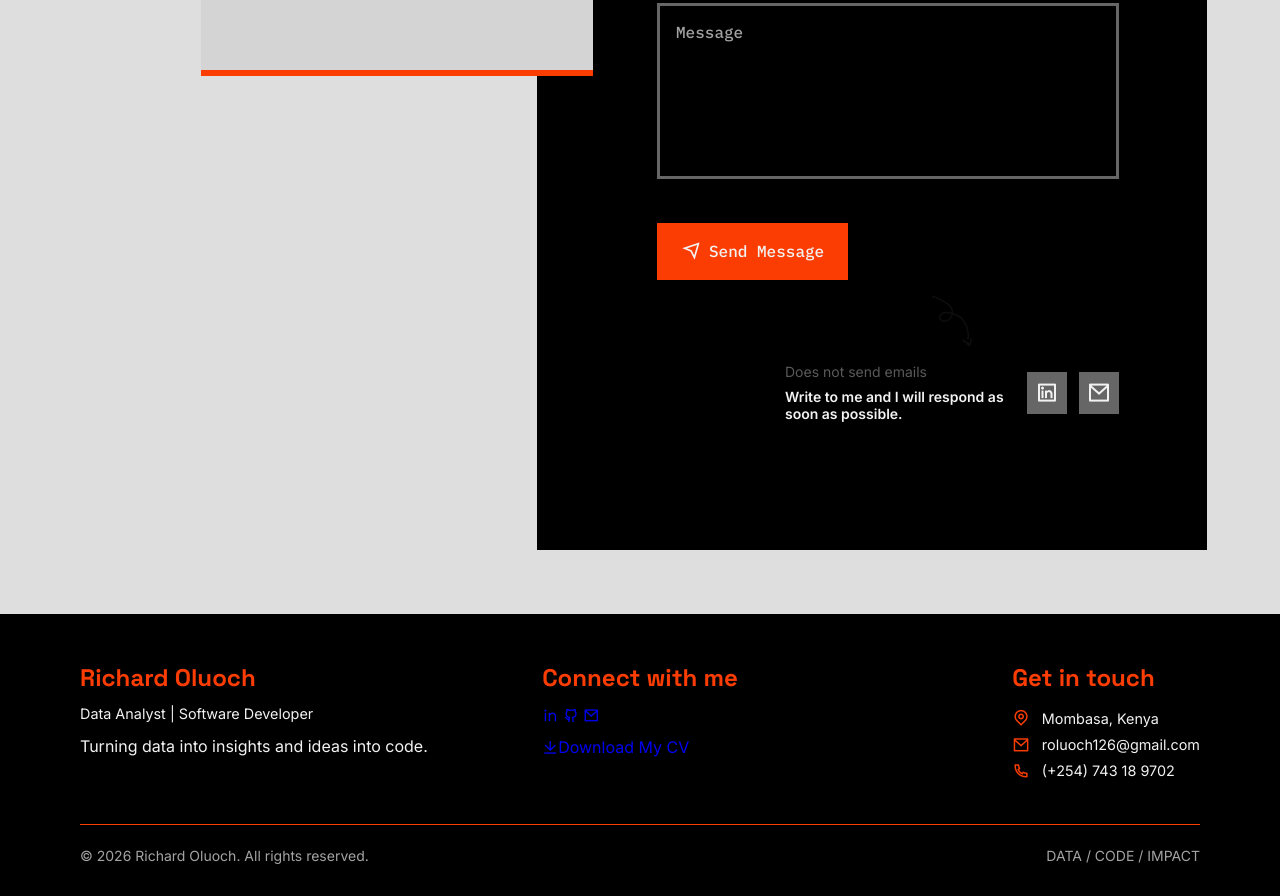
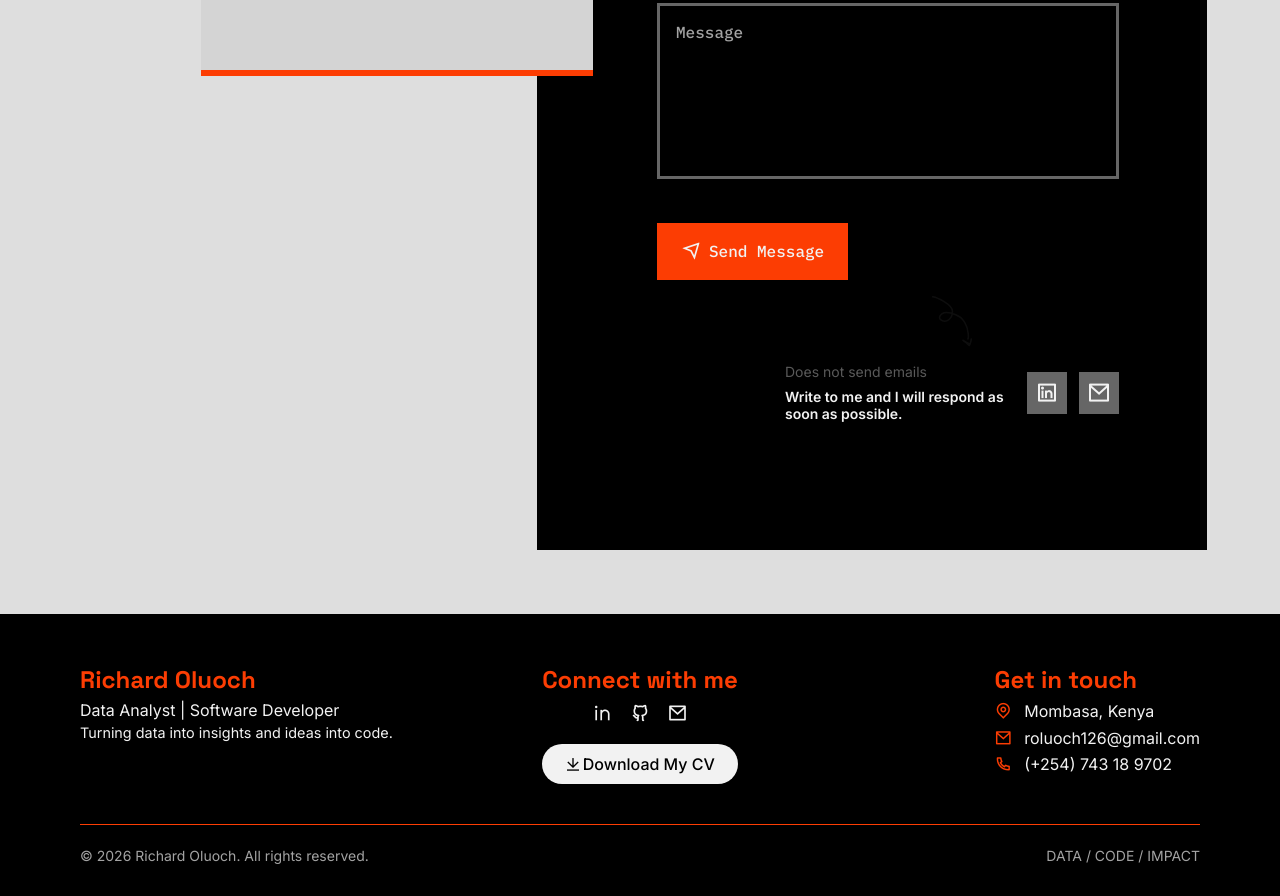
Before and after one commit to RichardOluoch/OluochRichard, a plain HTML site: page index.html in a window 1280 px wide. Shown: the part 3972-4868 px from the top of the page. Drawn offline with nearby package versions, Linux system fonts and the light colour scheme.

```diff
--- a/assets/css/styles.css
+++ b/assets/css/styles.css
@@ -619,6 +619,23 @@ body.dark-theme {
     border: 3px solid var(--first-color);
 }
 
+.footer__button {
+    display: flex;
+    align-items: center;
+    justify-content: center;
+    column-gap: .1rem;
+    background-color: var(--white-color);
+    padding: 1.1rem 1.5rem;
+    margin-top: 1rem;
+    border-radius: 50px;
+    color: var(--black-color);
+    font-weight: var(--font-medium);
+    transition: background-color .4s;
+}
+
+.footer__button:hover {
+    color: var(--first-color);
+}
 
 /*=============== ABOUT ===============*/
 
@@ -1126,26 +1143,25 @@ body.dark-theme {
     display: grid;
     gap: 3rem;
 }
-
+.footer__right {
+    justify-self: center;
+}
 .footer__left {
-    display: flex;
+    justify-self: center;
+    text-align: center;
+}
+.footer__middle {
+    text-align: center;
+}
+.footer__right .footer__name {
+    text-align: center;
+}
+
+.footer__info {
     align-items: center;
-    gap: 1rem;
-}
-
-.footer__logo-img {
-    width: 70px;
-    height: 70px;
-    object-fit: cover;
-    border-radius: 50%;
-    flex-shrink: 0;
-}
-
-.footer__info {
-    display: flex;
-    flex-direction: column;
-    align-items: flex-start;
-    gap: 0.35rem;
+    justify-content: center;
+    gap: 2rem;
+    line-height: 1.5;
 }
 
 .footer__name {
@@ -1168,20 +1184,14 @@ body.dark-theme {
     line-height: 1.5;
 }
 
-.footer__links {
+/* .footer__links {
     display: flex;
     flex-direction: column;
     align-items: flex-start;
-    /* gap: .5rem; */
-}
-
-.footer__right {
-    margin-right: 0;
-    justify-self: end;
-}
+    gap: .5rem;
+} */
 
 .footer__middle {
-    margin-right: 0;
     justify-self: center;
 }
 
@@ -1200,15 +1210,6 @@ body.dark-theme {
 .footer__links i {
     color: var(--first-color);
     font-size: 1.1rem;
-}
-
-.footer__logo {
-    display: flex;
-    column-gap: .5rem;
-    align-items: center;
-    font-weight: var(--font-semi-bold);
-    color: var(--white-color);
-    font-family: var(--font-technical);
 }
 
 .footer__copyright {
@@ -1237,15 +1238,16 @@ body.dark-theme {
     color: var(--first-color);
 }
 
-.footer__copy {
-    color: var(--text-color-light);
-    font-size: var(--small-font-size);
-    text-align: center;
-}
-
-.footer__copy a {
+.footer__social-link {
     color: var(--white-color);
-    font-weight: var(--font-medium);
+    font-size: 1.25rem;
+    padding: 6px;
+    place-items: center;
+    transition: background-color .3s;
+}
+
+.footer__social-link:hover {
+    color: var(--first-color);
 }
 
 /*=============== SCROLL BAR ===============*/
@@ -1332,15 +1334,34 @@ body.dark-theme {
         font-size: 0.5rem;
     }
     .footer__content {
-        grid-template-columns: 200px;
+        text-align: center;
+    }
+    .footer__subtitle,
+    .footer__links {
+        text-align: center;
+        align-items: center;
+        justify-content: center;
+    }
+    .footer__button {
+        line-height: 1;
+        padding: 12px;
+    }
+    .services__container {
+        grid-template-columns: repeat(1, 275px);
+    }
+    .footer__right {
+    justify-self: center;
+    }
+    .footer__left {
         justify-self: center;
-        align-items: center;
         text-align: center;
     }
-    .services__container {
-        grid-template-columns: repeat(1, 300px);
-    }
-
+    .footer__middle {
+        text-align: center;
+    }
+    .footer__right .footer__name {
+        text-align: center;
+    }
 }
 
 
@@ -1391,24 +1412,41 @@ body.dark-theme {
     .projects__container {
         grid-template-columns: repeat(2, 250px);
     }
+    .footer__name {
+        font-size: 1.5rem;
+    }
+    .footer__subtitle {
+        font-size: 1rem;
+    }
+
+    .footer__description {
+        font-size: .9rem;
+    }
     .footer__content {
-        grid-template-columns: repeat(3, 1fr);
-        gap: 1rem;
-    }
-    .footer__left,
-    .footer__middle,
+        text-align: center;
+    }
+    .footer__subtitle,
+    .footer__links {
+        text-align: center;
+        align-items: center;
+        justify-content: center;
+    }
+    .footer__button {
+        line-height: 1;
+        padding: 12px;
+    }
     .footer__right {
-        gap: 0.75rem;
-    }
-    .footer__name {
-        font-size: 1.2rem;
-    }
-    .footer__subtitle {
-        font-size: 0.75rem;
-    }
-
-    .footer__description {
-        font-size: 0.8rem;
+    justify-self: center;
+    }
+    .footer__left {
+        justify-self: center;
+        text-align: center;
+    }
+    .footer__middle {
+        text-align: center;
+    }
+    .footer__right .footer__name {
+        text-align: center;
     }
 }
 
@@ -1466,6 +1504,7 @@ body.dark-theme {
         padding: 1.1rem 1.5rem;
     }
     .nav__link-button:hover {
+        background-color: var(--first-color);
         color: var(--white-color);
     }
     .nav__link-button::after {
@@ -1728,24 +1767,42 @@ body.dark-theme {
         box-shadow: 4px 0 8px hsla(0, 0%, 4%, .3);
     }
 
-    .footer__links {
-        column-gap: 3rem;
-        order: 1;
-    }
-    .footer__left,
-    .footer__middle,
-    .footer__right {
-        gap: 0.75rem;
-    }
     .footer__name {
         font-size: 1.5rem;
     }
     .footer__subtitle {
-        font-size: 0.9rem;
+        font-size: 1rem;
     }
 
     .footer__description {
-        font-size: 1rem;
+        font-size: .9rem;
+    }
+    .footer__content {
+        grid-template-columns: repeat(3, 1fr);
+        text-align: left;
+    }
+    .footer__subtitle,
+    .footer__links {
+        text-align: left;
+        align-items: center;
+        justify-content: center;
+    }
+    .footer__button {
+        line-height: 1;
+        padding: 12px;
+    }
+    .footer__right {
+    justify-self: right;
+    }
+    .footer__left {
+        justify-self: left;
+        text-align: left;
+    }
+    .footer__middle {
+        text-align: center;
+    }
+    .footer__right .footer__name {
+        text-align: left;
     }
     .scrollup {
         right: 3rem;
```
